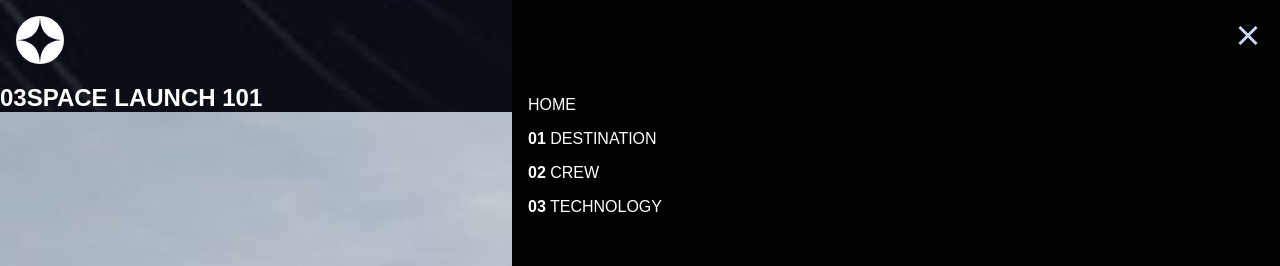
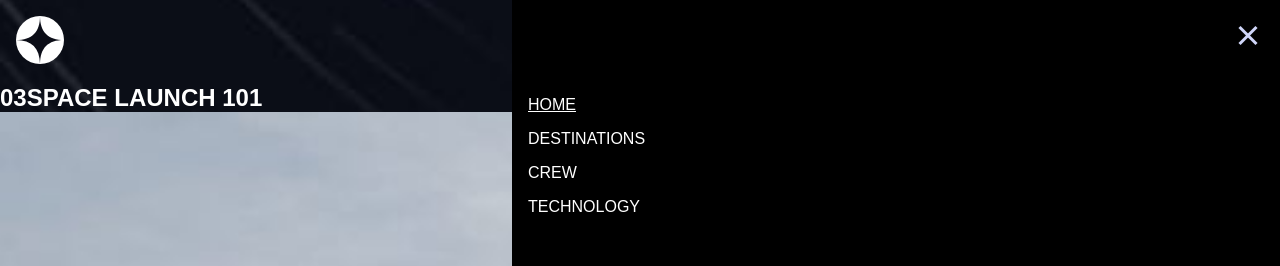
Before and after one commit to Flow2510/spacetourism, a React (Vite) app: page /technology in a window 1280 px wide. Both pictures are taken after a click on the button 1246 px from the left and 42 px from the top of the page. Shown: the top 266 px of the page. Built offline with nearby package versions, Linux system fonts and the light colour scheme.

Commit message:
add class for selected page in header

```diff
--- a/src/App.jsx
+++ b/src/App.jsx
@@ -13,7 +13,7 @@ function App() {
       <Header />
       <main>
         <Routes>
-          <Route path='/' element={<Home />} />
+          <Route path='/home' element={<Home />} />
           <Route path='/destinations' element={<Destinations />} />
           <Route path='/crew' element={<Crew />} />
           <Route path='/technology' element={<Technology />} />
--- a/src/components/header/header.jsx
+++ b/src/components/header/header.jsx
@@ -6,7 +6,10 @@ import { useState } from 'react'
 import { Link } from 'react-router-dom'
 
 export default function Header() {
-    const [menu, setMenu] = useState(false)
+    const [menu, setMenu] = useState(false);
+    const [selectedPage, setSelectedPage] = useState(0)
+    const menuList = ["HOME", "DESTINATIONS", "CREW", "TECHNOLOGY"];
+
     const showMenu = () => {
         setMenu(true);
     }
@@ -16,17 +19,16 @@ export default function Header() {
 
     return(
         <header className='header'>
-            <Link to='/'><img className='header__logo' src={logo} alt="Spacetourism Logo" /></Link>
+            <Link to='/home'><img className='header__logo' src={logo} alt="Spacetourism Logo" /></Link>
             <button className='header__button' onClick={showMenu}>
                 <img className='header__button-icon' src={iconMenu} alt="icon menu"/>
             </button>
             {menu &&
                 <nav className='header__nav'>
                     <ul className='header__list'>
-                        <li className='header__li'><Link to='/' className='header__li-link' onClick={closeMenu}>HOME</Link></li>
-                        <li className='header__li'><Link to='/destinations' className='header__li-link' onClick={closeMenu}><b>01</b> DESTINATION</Link></li>
-                        <li className='header__li'><Link to='/crew' className='header__li-link' onClick={closeMenu}><b>02</b> CREW</Link></li>
-                        <li className='header__li'><Link to='/technology' className='header__li-link' onClick={closeMenu}><b>03</b> TECHNOLOGY</Link></li>
+                        {menuList.map((item, index) => (
+                            <li key={item.toLowerCase()} className='header__li'><Link to={item} className={selectedPage === index ? 'header__li-link--selected' : "header__li-link"} onClick={ () => {closeMenu(); setSelectedPage(index)}}>{item}</Link></li>
+                        ))}
                     </ul>
                     <button className='header__nav-button' onClick={closeMenu}><img src={iconClose} alt="" /></button>
                 </nav>
--- a/src/components/header/header.scss
+++ b/src/components/header/header.scss
@@ -40,6 +40,11 @@
         &-link{
             text-decoration: none;
             color: white;
+
+            &--selected{
+                text-decoration: underline;
+                color: white;
+            }
         }
     }
 }
```
